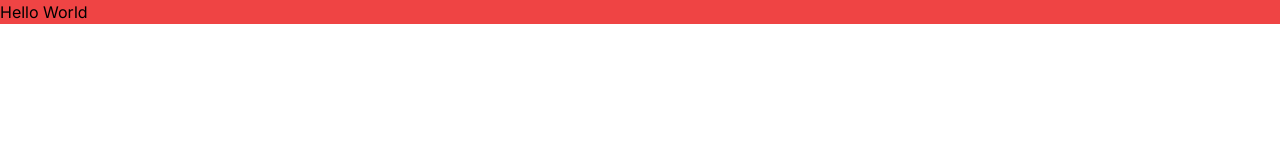
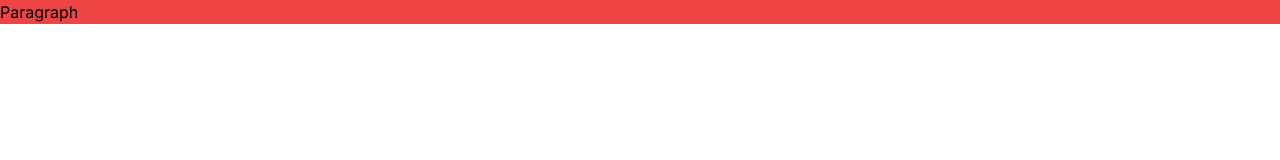
Before and after one commit to OleksandrDashevskyi/similarity-app, a Next.js app: page / in a window 1280 px wide. Shown: the top 160 px of the page. Built offline with nearby package versions, Linux system fonts and the light colour scheme.

Commit message:
set prettier rules.

```diff
--- a/package.json
+++ b/package.json
@@ -50,5 +50,8 @@
     "tailwindcss": "3.3.2",
     "typescript": "5.0.4",
     "zod": "^3.21.4"
+  },
+  "devDependencies": {
+    "eslint-config-prettier": "^8.8.0"
   }
 }
--- a/src/app/components/ui/Paragraph.tsx
+++ b/src/app/components/ui/Paragraph.tsx
@@ -1,5 +1,5 @@
-import {FC, HTMLAttributes} from "react";
-import {cva} from "class-variance-authority";
+import React, {FC, forwardRef, HTMLAttributes} from "react";
+import {cva, VariantProps} from "class-variance-authority";
 
 const paragraphVariants = cva(
     "max-w-prose text-slate-700 dark:text-slate-300 mb-2 text center",
@@ -15,16 +15,21 @@ const paragraphVariants = cva(
         }
     });
 
-interface ParagraphProps extends HTMLAttributes<any>{
+interface ParagraphProps extends HTMLAttributes<HTMLParagraphElement>,
+    VariantProps<typeof paragraphVariants> {
 }
 
 
-const Paragraph: FC<ParagraphProps> = ({}) => {
-    return (
-        <div>
+const Paragraph =
+    forwardRef<HTMLParagraphElement, ParagraphProps>
+    (({
+          className,
+          size,
+          children,
+          ...props
+      }) => {
+        return <div>Paragraph</div>
+    });
 
-        </div>
-    );
-};
-
+Paragraph.displayName = "Paragraph"
 export default Paragraph;
--- a/src/app/page.tsx
+++ b/src/app/page.tsx
@@ -1,12 +1,13 @@
 import Image from 'next/image'
 import { Inter } from 'next/font/google'
+import Paragraph from "@/app/components/ui/Paragraph";
 
 const inter = Inter({ subsets: ['latin'] })
 
 export default function Home() {
   return (
     <main className="bg-red-500">
-      Hello World
+      <Paragraph size="sm" />
     </main>
   )
 }
```
Also changed, not shown: .eslintrc.json, 1 other file (tests, documents, lock files or other folders).
